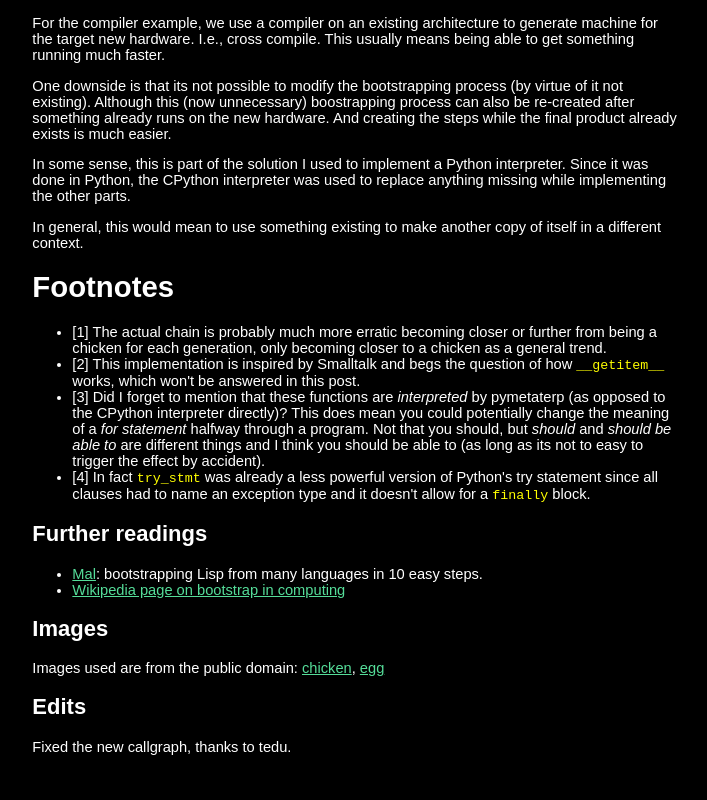
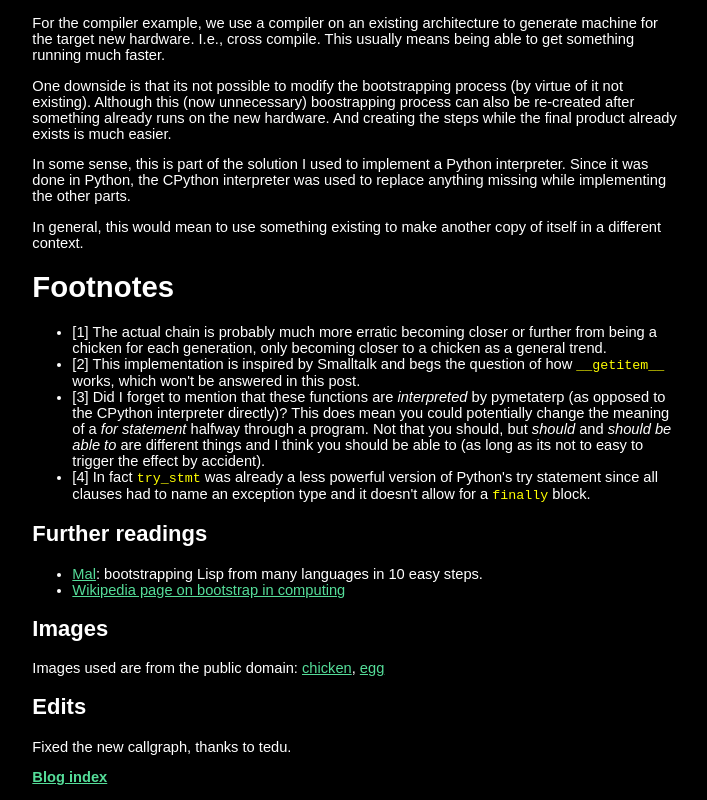
Before and after one commit to asrp/asrp.github.io, a plain HTML site: page blog/bootstrap_chicken_or_egg.html in a window 1280 px wide. Shown: the part 3505-4305 px from the top of the page, without its empty margins (285-992 px from the left). Before the commit the page ends 4274 px from the top, so only its background shows below. Drawn offline with Linux system fonts and the light colour scheme.

Commit message:
Add missing links to blog index

```diff
--- a/blog/bootstrap_chicken_or_egg.html
+++ b/blog/bootstrap_chicken_or_egg.html
@@ -175,3 +175,5 @@
 <h2>Edits</h2>
 
 <p>Fixed the new callgraph, thanks to tedu.</p>
+
+<p><strong><a href="index.html">Blog index</a></strong></p>
```
Also changed, not shown: blog/gui_toolkit.html (+2 -0 lines).
